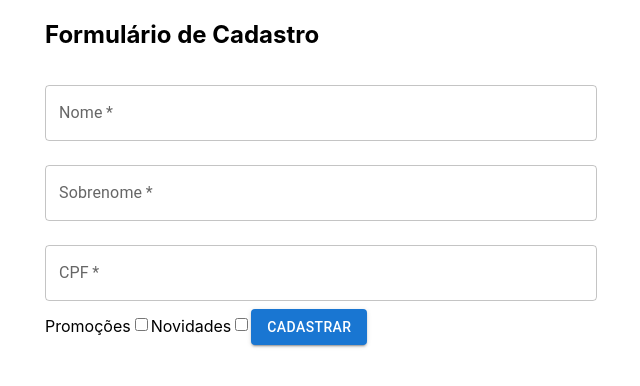
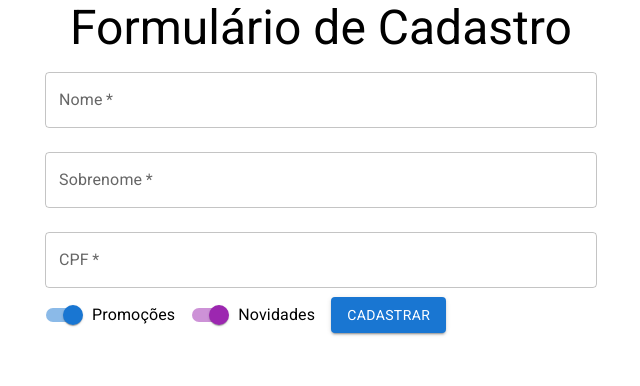
Before and after one commit to AugustoEduardo/react-formulario, a React (Create React App) app: page / in a window 1280 px wide. Shown: the top 386 px of the page, without its empty margins (319-959 px from the left). Built offline with nearby package versions, Linux system fonts and the light colour scheme.

Commit message:
Interruptores e Tipografia

```diff
--- a/package.json
+++ b/package.json
@@ -5,6 +5,7 @@
   "dependencies": {
     "@emotion/react": "^11.11.1",
     "@emotion/styled": "^11.11.0",
+    "@fontsource/roboto": "^5.0.8",
     "@mui/material": "^5.14.8",
     "@testing-library/jest-dom": "^5.17.0",
     "@testing-library/react": "^13.4.0",
--- a/src/App.js
+++ b/src/App.js
@@ -1,14 +1,15 @@
 import { Component } from 'react';
 import './App.css';
 import FormularioCadastro from './components/FormularioCadastro/FormularioCadastro';
-import { Container } from '@mui/material';
+import { Container, Typography } from '@mui/material';
+import "@fontsource/roboto/400.css"
 
 class App extends Component {
 
   render(){
     return (
       <Container component="article" maxWidth="sm">
-        <h1>Formulário de Cadastro</h1>
+        <Typography variant="h3" component="h1" align="center">Formulário de Cadastro</Typography>
         <FormularioCadastro/>
       </Container>
     );
--- a/src/components/FormularioCadastro/FormularioCadastro.jsx
+++ b/src/components/FormularioCadastro/FormularioCadastro.jsx
@@ -1,5 +1,5 @@
 import React from "react";
-import { Button, TextField } from "@mui/material";
+import { Button, TextField, FormControlLabel, Switch } from "@mui/material";
 
 function FormularioCadastro(){
     return (
@@ -10,11 +10,9 @@
 
             <TextField id="CPF" label="CPF" color="primary" variant="outlined" margin="normal" required fullWidth/>
 
-            <label>Promoções</label>
-            <input type='checkbox'/>
+            <FormControlLabel control={<Switch name="Promoções" defaultChecked />} label="Promoções"/>
 
-            <label>Novidades</label>
-            <input type='checkbox'/>
+            <FormControlLabel control={<Switch name="Novidades" defaultChecked color="secondary"/>} label="Novidades"/>
 
             <Button type="submit" variant="contained">
                 Cadastrar
```
Also changed, not shown: Anotacoes/Aula 2-5.txt (added), 1 other file (tests, documents, lock files or other folders).
